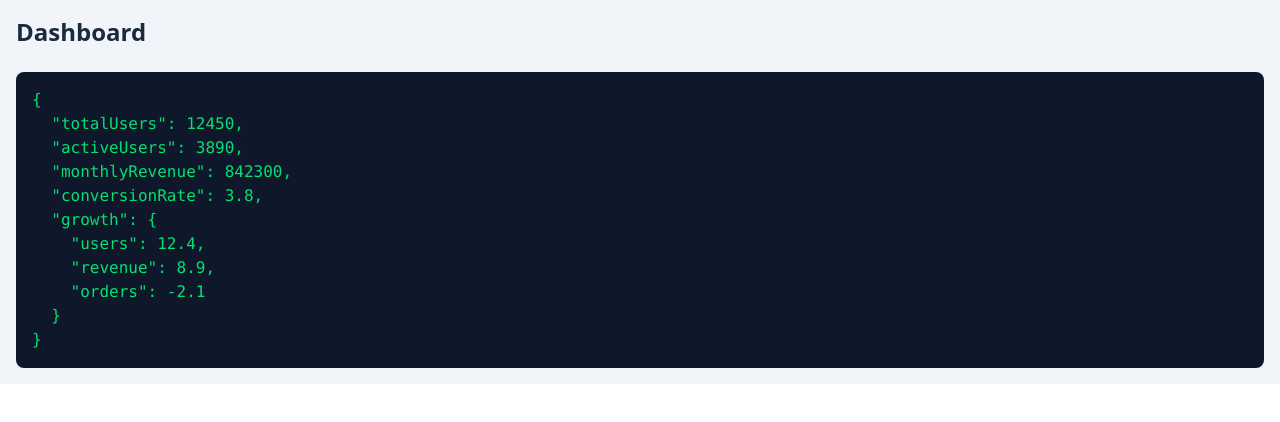
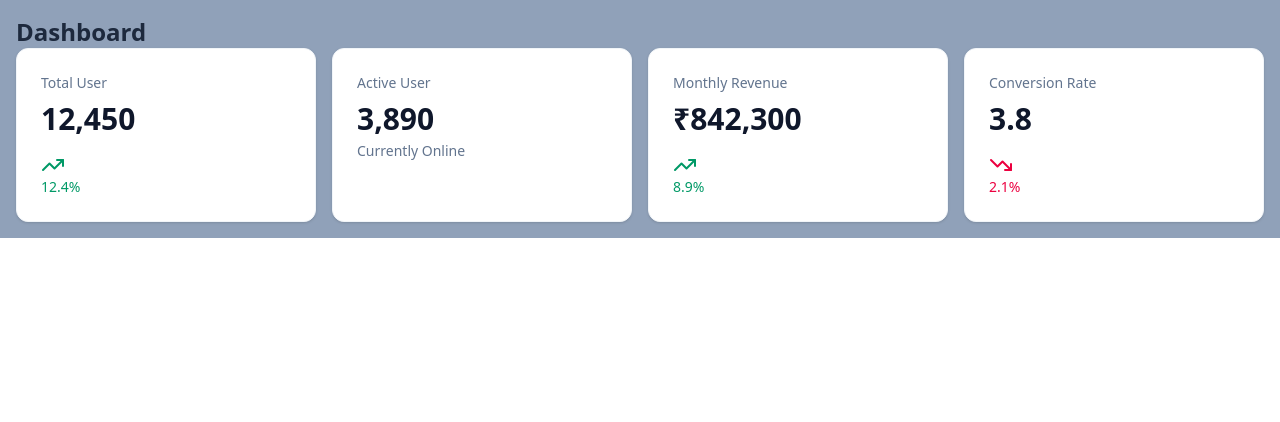
Before and after one commit to naviny058/dashb, a React (Vite) app: page / in a window 1280 px wide. Shown: the top 422 px of the page. Built offline with nearby package versions, Linux system fonts and the light colour scheme.

Commit message:
created a statCard which uses in Dasborad

```diff
--- a/package.json
+++ b/package.json
@@ -11,6 +11,7 @@
   },
   "dependencies": {
     "@tailwindcss/vite": "^4.1.18",
+    "lucide-react": "^0.563.0",
     "react": "^19.2.0",
     "react-dom": "^19.2.0",
     "tailwindcss": "^4.1.18"
--- a/src/App.jsx
+++ b/src/App.jsx
@@ -5,7 +5,7 @@ function App() {
 
   return (
     <>
-      <div className='max-h-screen bg-slate-100'>
+      <div className='max-h-screen bg-slate-400'>
         <Dashboard />
       </div>
     </>
--- a/src/components/ui/StatCard.jsx
+++ b/src/components/ui/StatCard.jsx
@@ -1,25 +1,26 @@
+import { TrendingDown, TrendingUp } from 'lucide-react';
 import React from 'react'
 
 function StatCard({ title, subtitle, value, trend }) {
   const isPositive = trend >= 0;
 
   return (
-    <div>
-      <p>
+    <div className='rounded-xl bg-white p-6 shadow-sm border border-slate-100'>
+      <p className='text-sm font-medium text-slate-500'>
         {title}
       </p>
-      <h2>
+      <h2 className='mt-2 text-3xl font-bold text-slate-900'>
         {value}
       </h2>
 
       {subtitle &&
-        <p>
+        <p className='mt-1 text-sm text-slate-500'>
           {subtitle}
         </p>
       }
       {trend !== undefined && (
-        <p>
-          {isPositive ? "▲" : "▼"}{Math.abs(trend)}%
+        <p className={`mt-4 text-sm font-medium ${isPositive ? "text-emerald-600" : "text-rose-600"}`}>
+          {isPositive ? <TrendingUp /> : <TrendingDown />}{Math.abs(trend)}%
         </p>
       )
       }
--- a/src/pages/Dashboard.jsx
+++ b/src/pages/Dashboard.jsx
@@ -1,13 +1,37 @@
 import React from 'react'
 import data from '../data/data.json'
+import StatCard from '../components/ui/StatCard'
 function Dashboard() {
   const { stats } = data
   return (
     <div className='p-4'>
       <h1 className='text-2xl font-bold text-slate-800'>Dashboard</h1>
-      <pre className="mt-6 bg-slate-900 text-green-400 p-4 rounded-lg overflow-auto">
-        {JSON.stringify(data.stats, null, 2)}
-      </pre>
+
+      <div className='grid grid-cols-1 sm:grid-cols-2 lg:grid-cols-4 gap-4'>
+
+        <StatCard
+          title="Total User"
+          value={stats.totalUsers.toLocaleString()}
+          trend={stats.growth.users}
+        />
+
+        <StatCard
+          title="Active User"
+          value={stats.activeUsers.toLocaleString()}
+          subtitle="Currently Online"
+        />
+        <StatCard
+          title="Monthly Revenue"
+          value={`₹${stats.monthlyRevenue.toLocaleString()}`}
+          trend={stats.growth.revenue}
+        />
+        <StatCard
+          title="Conversion Rate"
+          value={`${stats.conversionRate}`}
+          trend={stats.growth.orders}
+        />
+
+      </div>
     </div>
   )
 }
```
Also changed, not shown: 1 other file (tests, documents, lock files or other folders).
